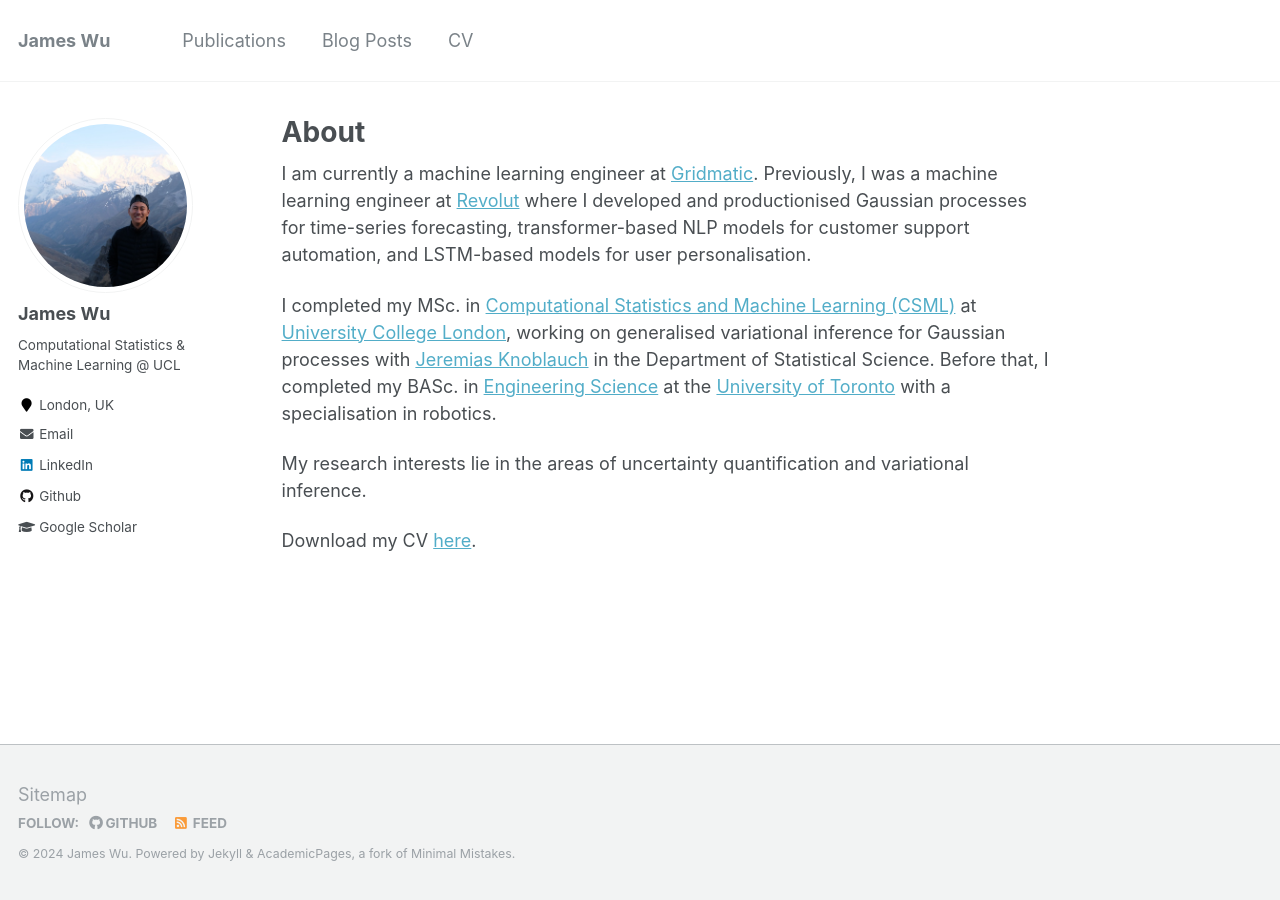
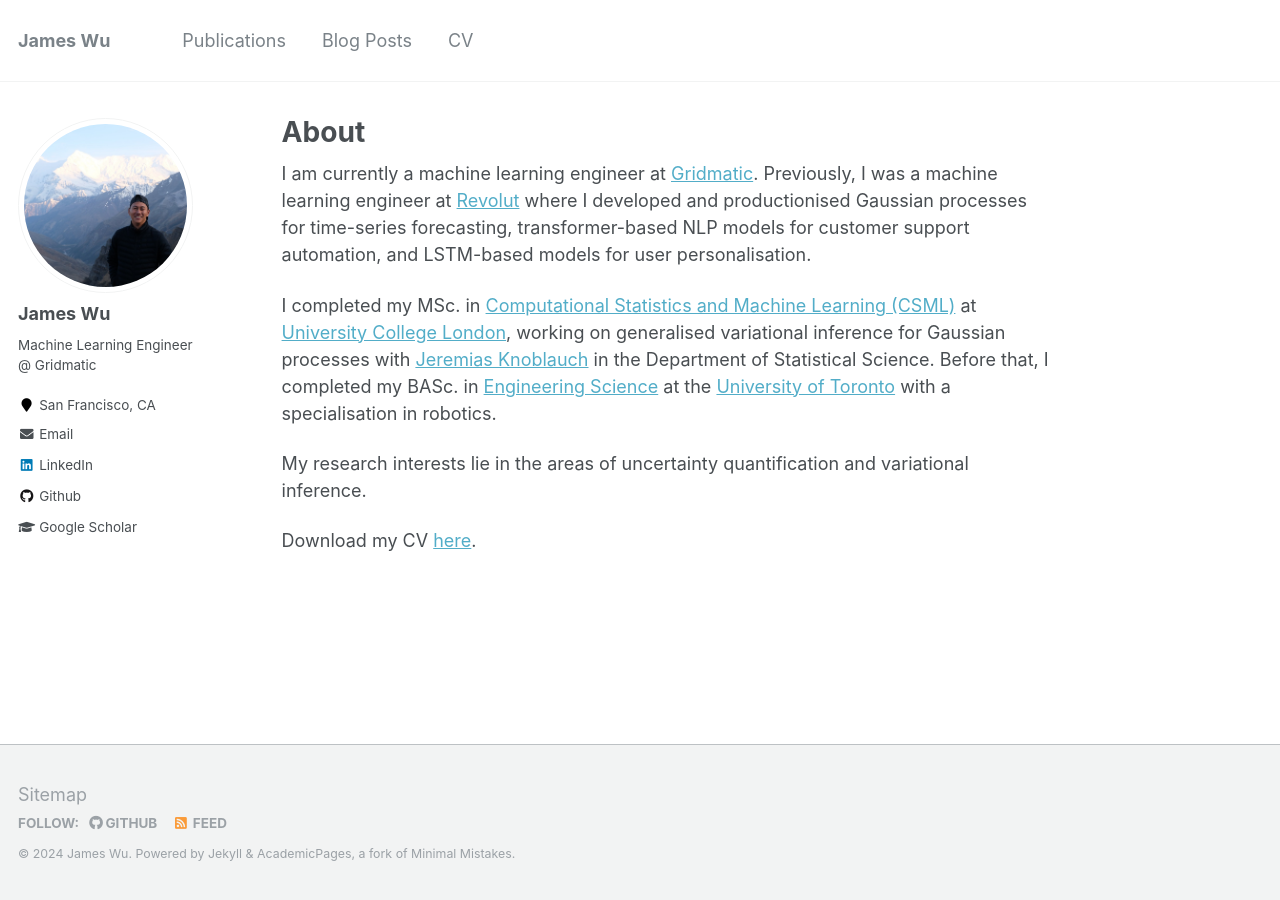
Before and after one commit to jswu18/jswu18.github.io, a Jekyll site: the page built from _pages/about.md, in a window 1280 px wide. Built offline with Jekyll 4.4.1, drawn with Linux system fonts in a browser that asks for light colours.

Commit message:
update bio

```diff
--- a/_config.yml
+++ b/_config.yml
@@ -10,7 +10,7 @@ locale                   : "en-US"
 title                    : "James Wu"
 title_separator          : "-"
 name                     : &name "James Wu"
-description              : &description "Computational Statistics & Machine Learning @ UCL"
+description              : &description "Machine Learning Engineer @ Gridmatic"
 url                      : https://jswu18.github.io # the base hostname & protocol for your site e.g. "https://mmistakes.github.io"
 baseurl                  : "" # the subpath of your site, e.g. "/blog"
 repository               : "academicpages/academicpages.github.io"
@@ -82,8 +82,8 @@ analytics:
 author:
   name             : "James Wu"
   avatar           : "profile.png"
-  bio              : "Computational Statistics & Machine Learning @ UCL"
-  location         : "London, UK"
+  bio              : "Machine Learning Engineer @ Gridmatic"
+  location         : "San Francisco, CA"
   employer         :
   pubmed           :
   googlescholar    : "https://scholar.google.com/citations?hl=en&user=lCOb0YwAAAAJ&view_op=list_works&authuser=1&gmla=AOV7GLMaDRPOqCHbOZJGmojOIP9UNRyC_xNAPwgASdVEF5s-DTGWPbSp_tz57LFwBmAIuMX3_5_T6-ZvTmGXLElv"
```
